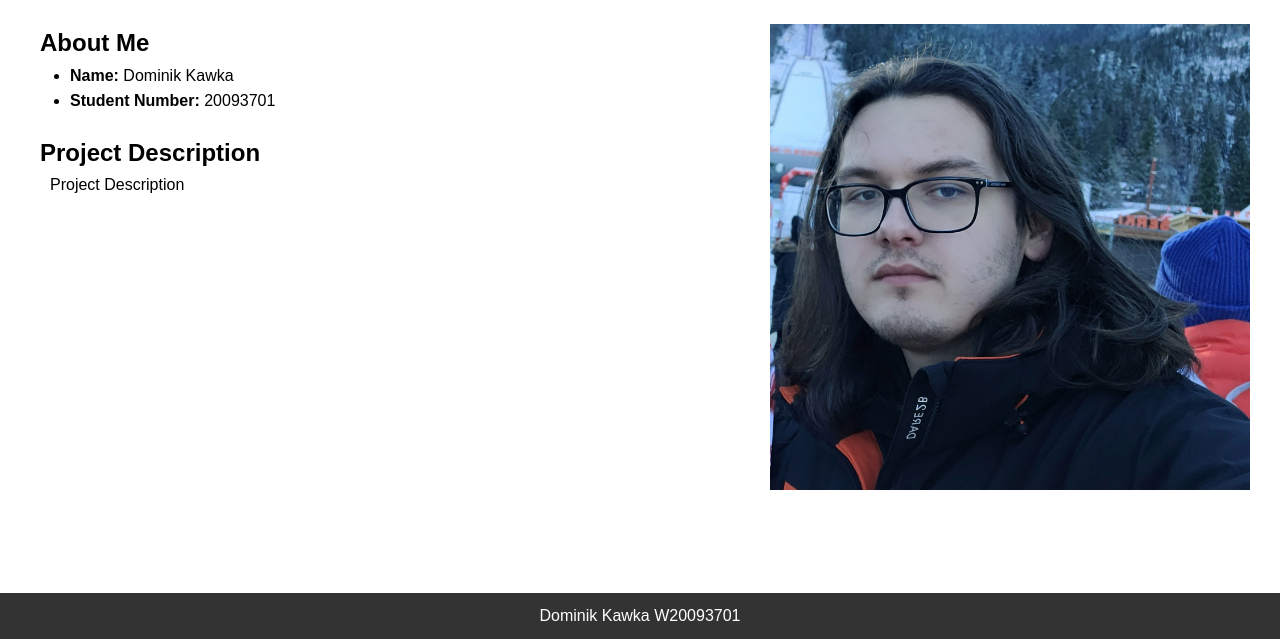
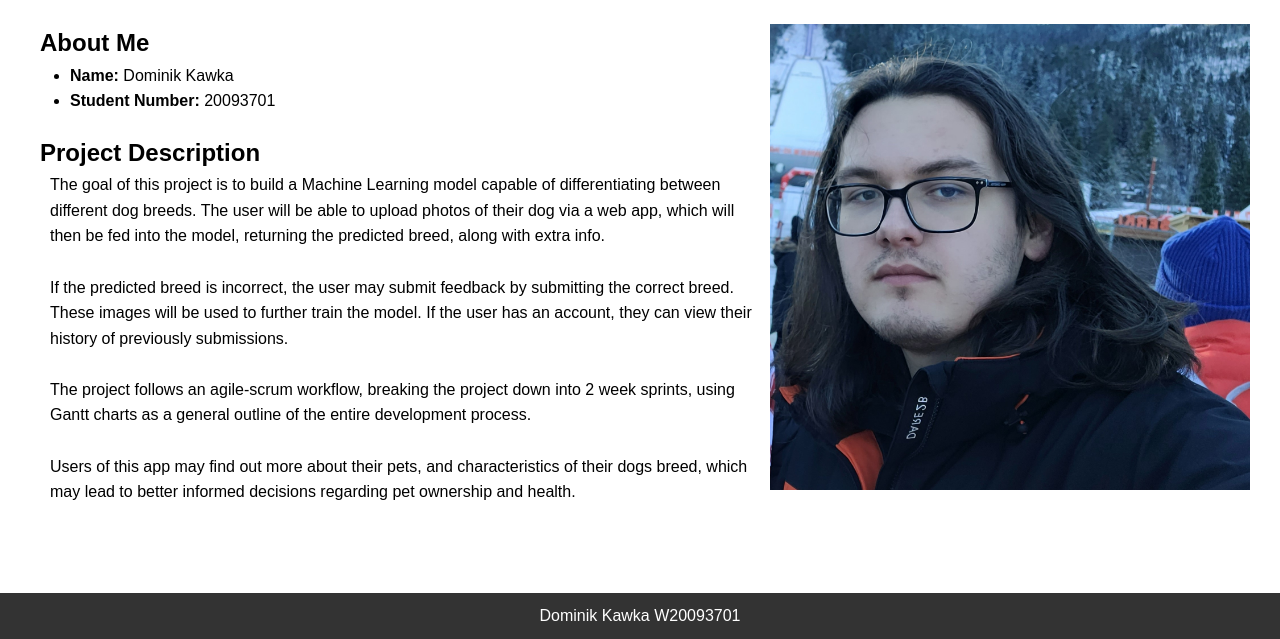
Before and after one commit to dominikkawka/dominikkawka.github.io, a plain HTML site: page index.html in a window 1280 px wide. Shown: the part 161-800 px from the top of the page. Drawn offline with Linux system fonts and the light colour scheme.

Commit message:
added project description to webpage

```diff
--- a/index.html
+++ b/index.html
@@ -29,7 +29,13 @@
 
         <section>
             <h2>Project Description</h2>
-                <p>Project Description</p>
+                <p>The goal of this project is to build a Machine Learning model capable of differentiating between different dog breeds. The user will be able to upload photos of their dog via a web app, which will then be fed into the model, returning the predicted breed, along with extra info.</p>
+                <br>
+                <p>If the predicted breed is incorrect, the user may submit feedback by submitting the correct breed. These images will be used to further train the model. If the user has an account, they can view their history of previously submissions.</p>
+                <br>
+                <p>The project follows an agile-scrum workflow, breaking the project down into 2 week sprints, using Gantt charts as a general outline of the entire development process.</p>
+                <br>
+                <p>Users of this app may find out more about their pets, and characteristics of their dogs breed, which may lead to better informed decisions regarding pet ownership and health.</p>
         </section>
     </main>
 
```
